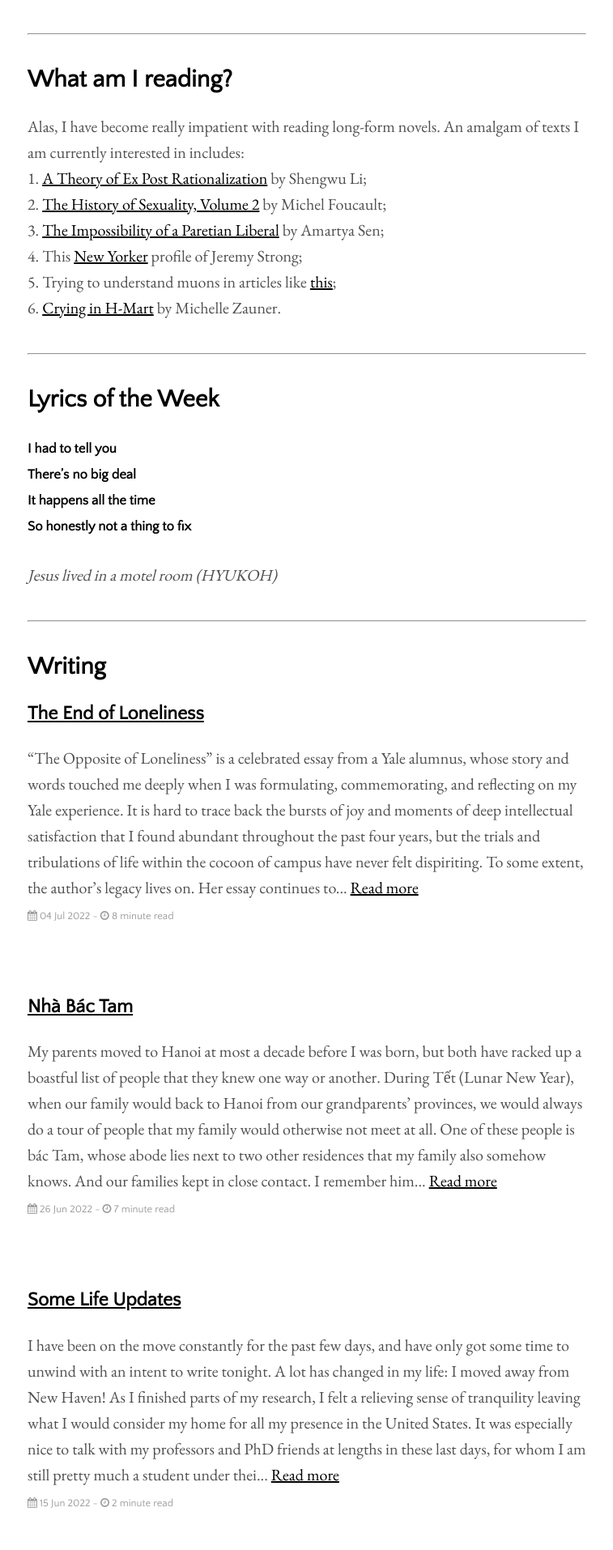
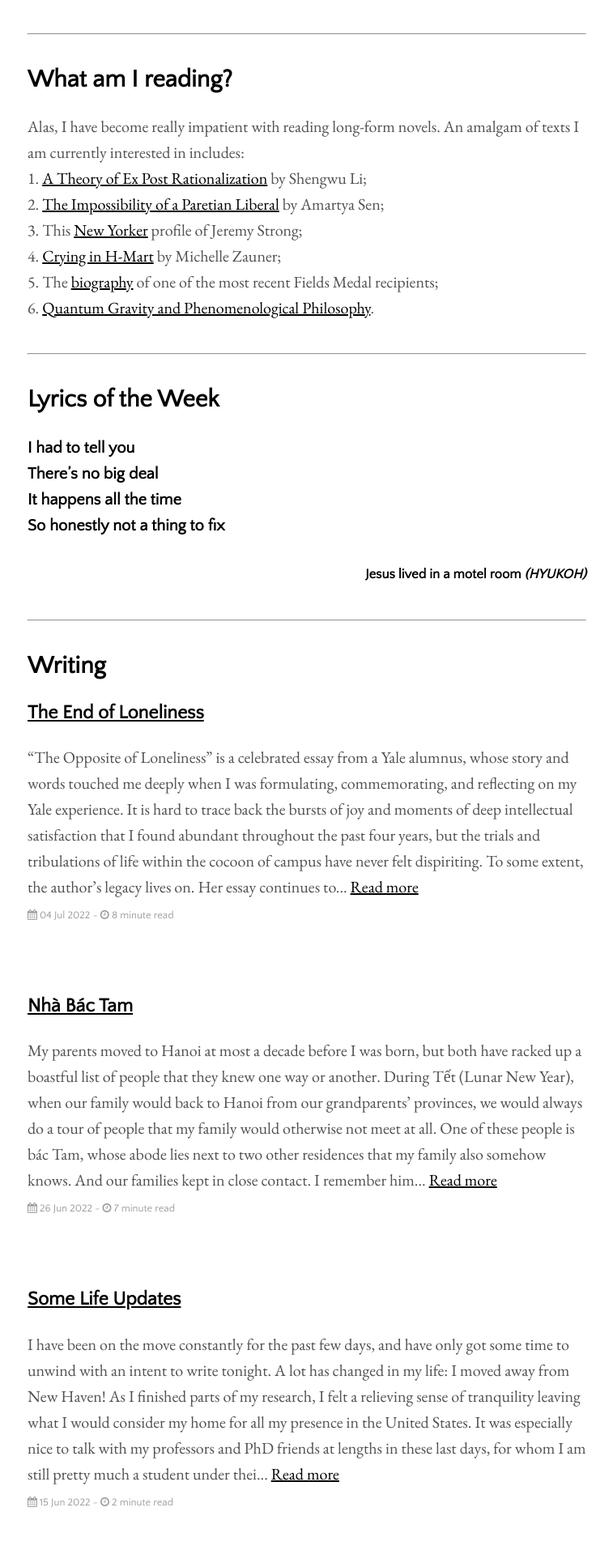
Before and after one commit to aidenva/aidenva.github.io, a Jekyll site: the page built from index.html, in a window 1280 px wide. Shown: the part 454-2368 px from the top of the page at 81% size, without its empty margins (261-1018 px from the left). Built offline with Jekyll 4.4.1, drawn with Linux system fonts in a browser that asks for light colours; the list of posts is cut into pages by our own code.

Commit message:
update editing

```diff
--- a/_layouts/home.html
+++ b/_layouts/home.html
@@ -17,19 +17,19 @@ I am settling in in Santa Cruz, CA! I will be here for at least another year.
 
 Alas, I have become really impatient with reading long-form novels. An amalgam of texts I am currently interested in includes:<br>
 1. <a href="https://arxiv.org/pdf/2107.07491.pdf">A Theory of Ex Post Rationalization</a> by Shengwu Li;<br>
-2. <a href="https://www.goodreads.com/en/book/show/1878.The_History_of_Sexuality_Volume_2">The History of Sexuality, Volume 2</a> by Michel Foucault;<br>
-3. <a href="https://www.jstor.org/stable/1829633">The Impossibility of a Paretian Liberal</a> by Amartya Sen;<br>
-4. This <a href="https://www.newyorker.com/magazine/2021/12/13/on-succession-jeremy-strong-doesnt-get-the-joke">New Yorker</a> profile of Jeremy Strong;<br>
-5. Trying to understand muons in articles like <a href="https://www.bnl.gov/newsroom/news.php?a=218803">this</a>;<br>
-6. <a href="https://www.newyorker.com/culture/culture-desk/crying-in-h-mart">Crying in H-Mart</a> by Michelle Zauner.<br>
+2. <a href="https://www.jstor.org/stable/1829633">The Impossibility of a Paretian Liberal</a> by Amartya Sen;<br>
+3. This <a href="https://www.newyorker.com/magazine/2021/12/13/on-succession-jeremy-strong-doesnt-get-the-joke">New Yorker</a> profile of Jeremy Strong;<br>
+4. <a href="https://www.newyorker.com/culture/culture-desk/crying-in-h-mart">Crying in H-Mart</a> by Michelle Zauner;<br>
+5. The <a href="https://www.quantamagazine.org/june-huh-high-school-dropout-wins-the-fields-medal-20220705/">biography</a> of one of the most recent Fields Medal recipients;<br>
+6. <a href="https://www.researchgate.net/publication/225666233_Quantum_Gravity_and_Phenomenological_Philosophy">Quantum Gravity and Phenomenological Philosophy</a>.<br>
 
 <hr>
 <h2>Lyrics of the Week</h2>
-<h5>I had to tell you<br>
+<h4>I had to tell you<br>
   There’s no big deal<br>
   It happens all the time<br>
-  So honestly not a thing to fix<br></h5>
-<em>Jesus lived in a motel room (HYUKOH)</em>
+  So honestly not a thing to fix<br></h4>
+<h5>Jesus lived in a motel room <b><em>(HYUKOH)</em></b></h5>
 <hr>
 <h2>Writing</h2>
 <ul class="posts-container">
--- a/_sass/_base.scss
+++ b/_sass/_base.scss
@@ -26,6 +26,11 @@ h1 {
 
 h1 a {
   text-decoration: none;
+}
+
+h5 {
+  text-align: right;
+  color: rgba(0,0,0,0.75)
 }
 
 h1, h2, h3, h4, h5, h6 {
```
